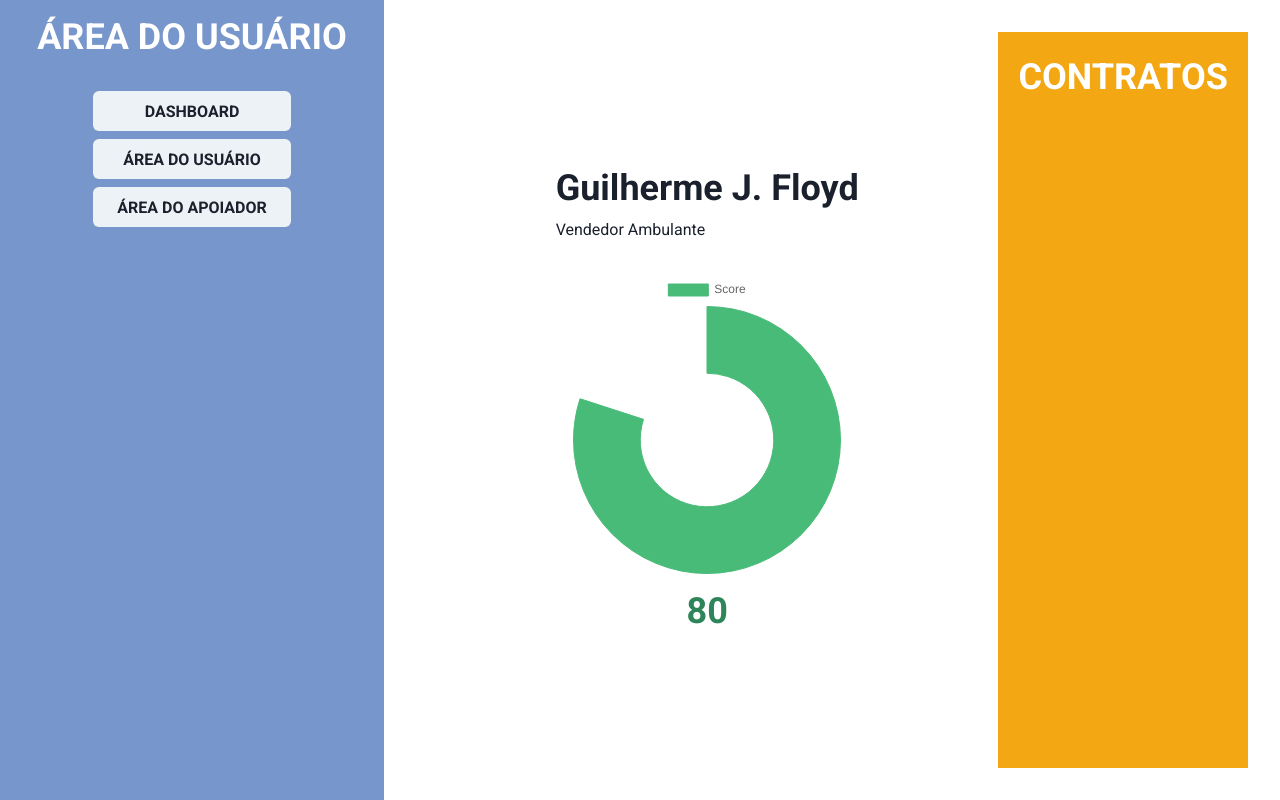
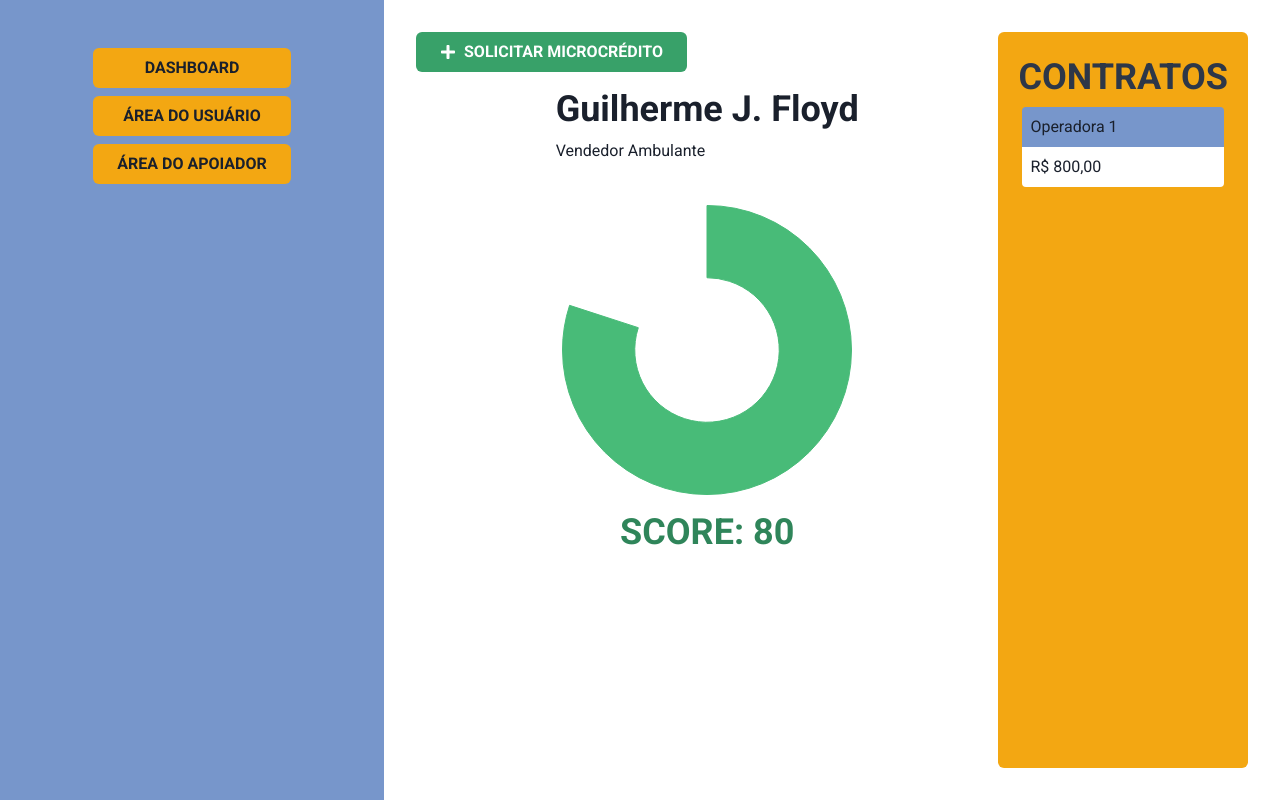
Before and after one commit to devfloydbr/bndes-desafio-microcredito, a Next.js app: page /home in a window 1280 px wide. Both pictures are taken after a click on the button "ÁREA DO USUÁRIO". Built offline with nearby package versions, Linux system fonts and the light colour scheme.

Commit message:
USER PAGE

```diff
--- a/package.json
+++ b/package.json
@@ -22,6 +22,7 @@
     "react-chartjs-2": "^4.3.1",
     "react-dom": "18.2.0",
     "react-hook-form": "^7.37.0",
+    "react-icons": "^4.4.0",
     "recharts": "2.1.12",
     "yup": "^0.32.11"
   },
--- a/src/components/UserArea/index.tsx
+++ b/src/components/UserArea/index.tsx
@@ -1,10 +1,42 @@
-import { Flex, Heading, Text, VStack } from '@chakra-ui/react'
+import {
+  Box,
+  Button,
+  Flex,
+  Heading,
+  FormControl,
+  FormLabel,
+  Text,
+  VStack,
+  Modal,
+  ModalOverlay,
+  ModalContent,
+  ModalHeader,
+  ModalFooter,
+  ModalBody,
+  ModalCloseButton,
+  useDisclosure,
+  SimpleGrid,
+  Input,
+  Textarea,
+  NumberInput,
+  NumberInputField,
+  NumberInputStepper,
+  NumberIncrementStepper,
+  NumberDecrementStepper
+} from '@chakra-ui/react'
+import { ErrorMessage } from '@hookform/error-message'
+import { yupResolver } from '@hookform/resolvers/yup'
 import { Chart as ChartJS, ArcElement, Tooltip, Legend } from 'chart.js'
 import { Doughnut } from 'react-chartjs-2'
+import { useForm } from 'react-hook-form'
+import { FaPlus } from 'react-icons/fa'
+import * as yup from 'yup'
 
 export function UserArea() {
+  const { isOpen, onOpen, onClose } = useDisclosure()
+
   const data = {
-    labels: ['Score'],
+    labels: [],
     datasets: [
       {
         label: '# of Votes',
@@ -15,10 +47,95 @@ export function UserArea() {
       }
     ]
   }
+
+  const validation = yup.object().shape({})
+
+  const {
+    register,
+    control,
+    handleSubmit,
+    formState: { errors, isSubmitting }
+  } = useForm({
+    resolver: yupResolver(validation)
+  })
+
+  async function formSubmit() {}
+
   return (
+    <>
+      <Modal isOpen={isOpen} onClose={onClose}>
+        <ModalOverlay />
+        <ModalContent>
+          <ModalHeader>Solicitação de Microcrédito</ModalHeader>
+          <ModalCloseButton />
+          <ModalBody>
+            <Box as="form" onSubmit={handleSubmit(formSubmit)} w="100%" mt={8}>
+              <VStack spacing={8} w="100%">
+                <SimpleGrid minChildWidth="100%" spacing={['8', '2']} w="100%">
+                  <FormControl>
+                    <FormLabel id={'name'} htmlFor={'name'} color="gray.700">
+                      Para que você precisa de dinheiro?
+                    </FormLabel>
+                    <Textarea
+                      id="name"
+                      {...register('name' as const)}
+                      borderColor={errors.name?.message && 'red'}
+                    />
+                    <ErrorMessage
+                      as={<Text color="red" />}
+                      errors={errors}
+                      name={'name' as const}
+                    />
+                  </FormControl>
+                  <FormControl>
+                    <FormLabel id={'name'} htmlFor={'name'} color="gray.700">
+                      Qual valor você gostaria de contratar ?
+                    </FormLabel>
+                    <NumberInput>
+                      <NumberInputField />
+                    </NumberInput>
+                    <ErrorMessage
+                      as={<Text color="red" />}
+                      errors={errors}
+                      name={'birth_date' as const}
+                    />
+                  </FormControl>
+                  <FormControl>
+                    <FormLabel id={'name'} htmlFor={'name'} color="gray.700">
+                      Em quantos meses você pretende devolver o crédito ?
+                    </FormLabel>
+                    <NumberInput>
+                      <NumberInputField />
+                    </NumberInput>
+                    <ErrorMessage
+                      as={<Text color="red" />}
+                      errors={errors}
+                      name={'birth_date' as const}
+                    />
+                  </FormControl>
+                </SimpleGrid>
+              </VStack>
+              <Button w="100%" variant="solid-blue" mt={8}>
+                PROSSEGUIR
+              </Button>
+            </Box>
+          </ModalBody>
+
+          <ModalFooter>
+            <Button variant="cancel" mr={3} onClick={onClose} w="100%">
+              Close
+            </Button>
+          </ModalFooter>
+        </ModalContent>
+      </Modal>
       <Flex h="100%">
-      <Flex w="70%" justify="center" align="center" direction="column">
-        <VStack align="flex-start">
+        <Flex w="70%" align="center" direction="column">
+          <Flex w="100%">
+            <Button colorScheme="green" leftIcon={<FaPlus />} onClick={onOpen}>
+              Solicitar Microcrédito
+            </Button>
+          </Flex>
+          <VStack align="flex-start" mt={4}>
             <Heading>Guilherme J. Floyd</Heading>
             <Text>Vendedor Ambulante</Text>
           </VStack>
@@ -26,12 +143,42 @@ export function UserArea() {
             <Doughnut data={data} />
           </Flex>
           <Heading color="green.600" mt={4}>
-          80
+            SCORE: 80
           </Heading>
         </Flex>
-      <Flex w="30%" h="100%" bg="pallete.yellow" justify="center" py={6}>
-        <Heading color="white">CONTRATOS</Heading>
+        <Flex
+          w="30%"
+          h="100%"
+          bg="pallete.yellow"
+          align="center"
+          py={6}
+          px={6}
+          direction="column"
+          borderRadius={6}
+        >
+          <Heading color="gray.700">CONTRATOS</Heading>
+          <Flex w="100%" direction="column" mt={2}>
+            <Flex direction="column" borderRadius={4} cursor="pointer ">
+              <Box
+                bg="pallete.blue2"
+                borderTopLeftRadius={4}
+                borderTopRightRadius={4}
+                p={2}
+              >
+                <Text>Operadora 1</Text>
+              </Box>
+              <Box
+                bg="white"
+                borderBottomLeftRadius={4}
+                borderBottomRightRadius={4}
+                p={2}
+              >
+                R$ 800,00
+              </Box>
             </Flex>
           </Flex>
+        </Flex>
+      </Flex>
+    </>
   )
 }
--- a/src/pages/home.tsx
+++ b/src/pages/home.tsx
@@ -1,4 +1,4 @@
-import { Box, Button, Flex, Heading, VStack } from '@chakra-ui/react'
+import { Box, Button, Flex, VStack } from '@chakra-ui/react'
 
 import { useState } from 'react'
 
@@ -8,28 +8,33 @@ import { UserArea } from '../components/UserArea'
 
 export default function Home() {
   const [homeMode, setHomeMode] = useState<'user' | 'supporter' | 'dashboard'>(
-    'user'
+    'dashboard'
   )
 
   return (
     <Flex height="100vh">
       <Flex w="30%" bg="pallete.blue2" align="center" pt={4} direction="column">
-        <Heading color="white">
-          {homeMode === 'dashboard'
-            ? 'DASHBOARD'
-            : homeMode === 'user'
-            ? 'ÁREA DO USUÁRIO'
-            : 'ÁREA DO APOIADOR'}
-        </Heading>
         <Box px={8} mt={8}>
           <VStack align="flex-start">
-            <Button w="100%" onClick={() => setHomeMode('dashboard')}>
+            <Button
+              variant="solid-yellow"
+              w="100%"
+              onClick={() => setHomeMode('dashboard')}
+            >
               Dashboard
             </Button>
-            <Button w="100%" onClick={() => setHomeMode('user')}>
+            <Button
+              variant="solid-yellow"
+              w="100%"
+              onClick={() => setHomeMode('user')}
+            >
               Área do Usuário
             </Button>
-            <Button w="100%" onClick={() => setHomeMode('supporter')}>
+            <Button
+              variant="solid-yellow"
+              w="100%"
+              onClick={() => setHomeMode('supporter')}
+            >
               Área do Apoiador
             </Button>
           </VStack>
--- a/src/styles/theme.ts
+++ b/src/styles/theme.ts
@@ -30,10 +30,10 @@ const Button: ComponentStyleConfig = {
     },
     'solid-yellow': {
       bg: 'pallete.yellow',
-      color: 'white'
+      color: 'gray.'
     },
     cancel: {
-      bg: 'company.base',
+      bg: 'pallete.red',
       color: 'white'
     },
     create: {
```
Also changed, not shown: 1 other file (tests, documents, lock files or other folders). Lines whose indentation alone changed are shown as unchanged.
